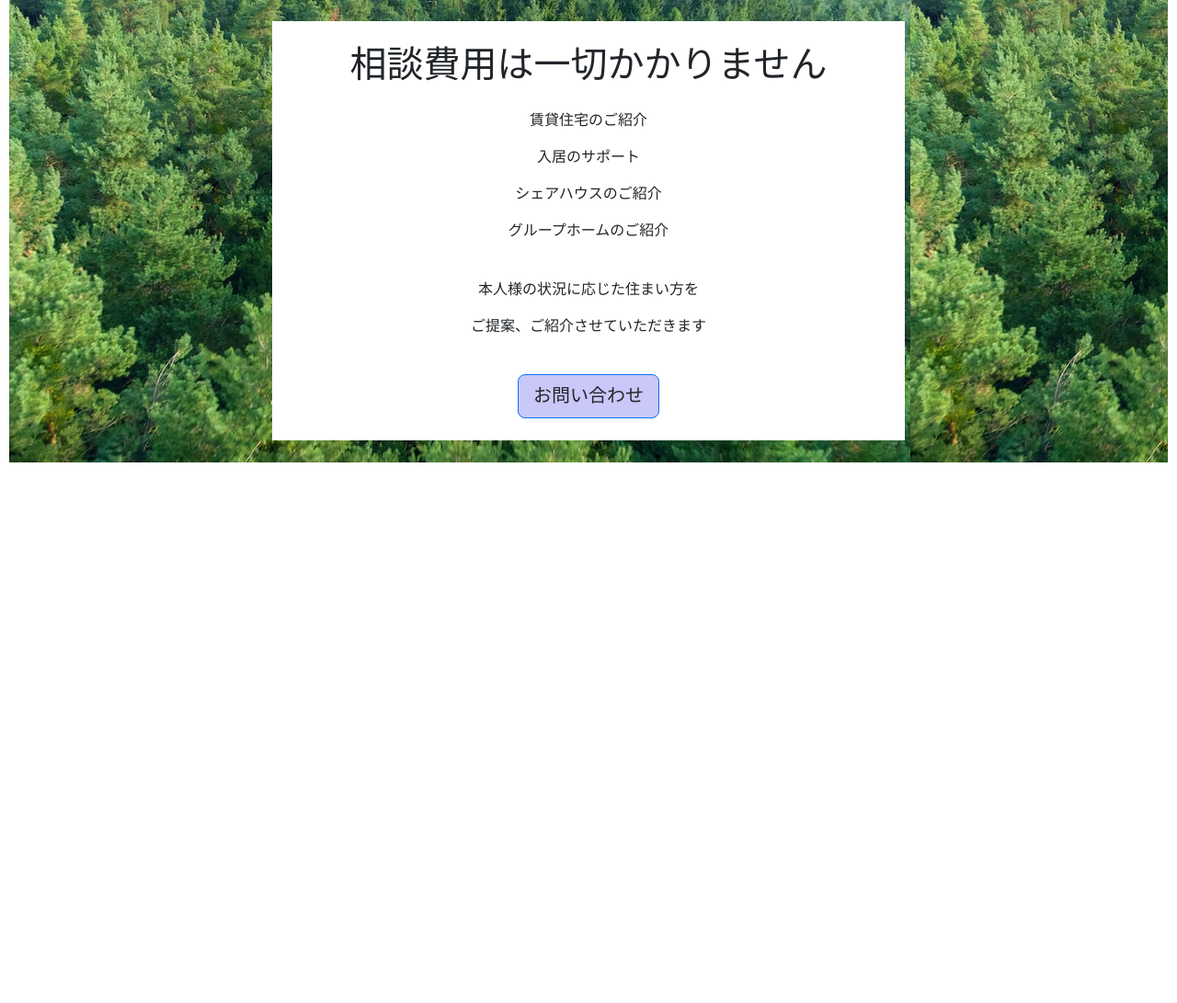
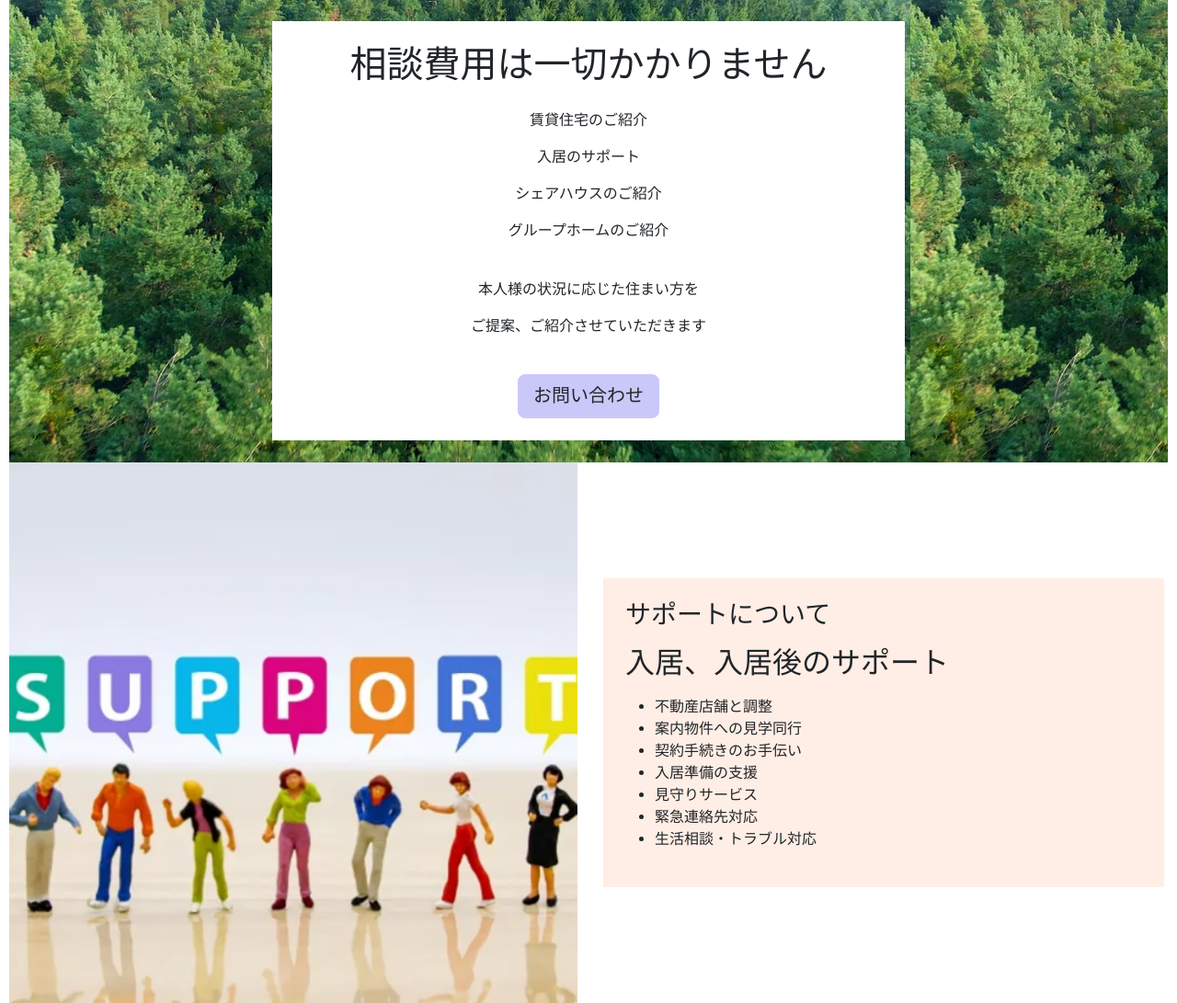
Before and after one commit to saitoyoshi/cocoiru, a PHP site: page / in a window 1280 px wide. Shown: the part 825-1916 px from the top of the page at 92% size. Before the commit the page ends 1328 px from the top, so only its background shows below. Run offline with PHP 8.4, Linux system fonts and the light colour scheme; some libraries are stand-ins or nearby versions.

Commit message:
サポート部分について完成

```diff
--- a/views/index.php
+++ b/views/index.php
@@ -50,6 +50,41 @@
         <p class="p-font mb-4">グループホームのご紹介</p>
         <p class="p-font pt-3">本人様の状況に応じた住まい方を</p>
         <p class="p-font mb-4 pb-3">ご提案、ご紹介させていただきます</p>
-        <a href="#contact" class="btn btn-primary btn-lg text-dark" style="background-color: #c9c8f8;">お問い合わせ</a>
+        <a href="#contact" class="btn btn-primary btn-lg text-dark" style="background-color: #c9c8f8;border-color: #c9c8f8;">お問い合わせ</a>
     </div>
 </div>
+<div class="my-container-fluid">
+    <div class="row">
+        <img src="../img/my-p.png" alt="人々" srcset="" class="img-fluid col-md-6" width="632" height="601">
+        <div class="col-md-6 bg-white py-4 px-3 d-md-flex align-items-md-center">
+            <div class="container p-4" style="background-color: #ffeee5;">
+            <h4 class="fs-3 mb-3">サポートについて</h4>
+            <h1 class="fs-2 mb-3">入居、入居後のサポート</h1>
+            <ul>
+                <li class="p-font">不動産店舗と調整</li>
+                <li class="p-font">案内物件への見学同行</li>
+                <li class="p-font">契約手続きのお手伝い</li>
+                <li class="p-font">入居準備の支援</li>
+                <li class="p-font">見守りサービス</li>
+                <li class="p-font">緊急連絡先対応</li>
+                <li class="p-font">生活相談・トラブル対応</li>
+            </ul>
+
+
+
+
+
+
+
+
+
+
+
+
+
+
+
+            </div>
+        </div>
+    </div>
+</div>
```
